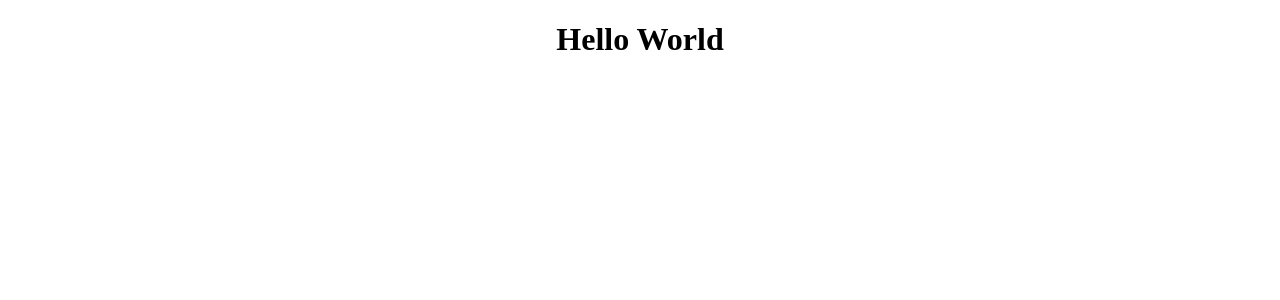
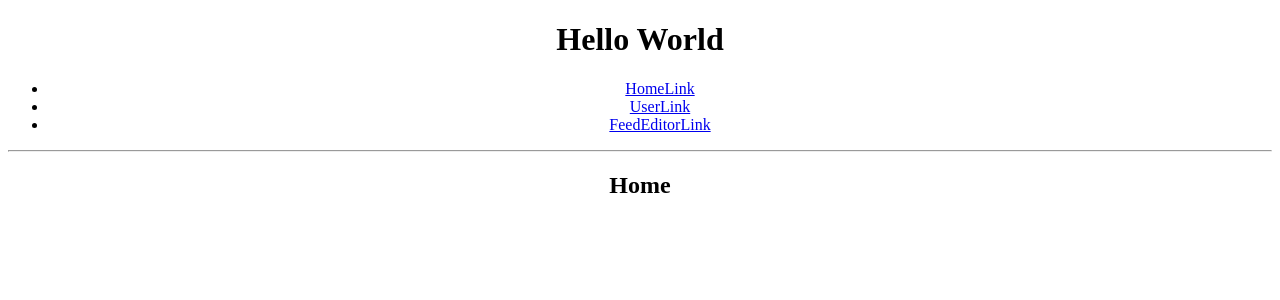
Before and after one commit to nicolehopkins/PursuitTube, a React (Create React App) app: page /#/Search/1 in a window 1280 px wide. Shown: the top 300 px of the page. Built offline with nearby package versions, Linux system fonts and the light colour scheme.

Commit message:
added link paths

```diff
--- a/src/App.js
+++ b/src/App.js
@@ -1,6 +1,5 @@
 import React, { Component } from 'react';
-
-import NavBar from './components/Nav';
+import Nav from './components/Nav';
 
 import './App.css';
 
@@ -10,6 +9,7 @@ class App extends Component {
 
       <div className="App">
         <h1>Hello World</h1>
+        <Nav />
       </div>
     );
   }
--- /dev/null
+++ b/src/components/FeedEditorLink.js
@@ -0,0 +1,13 @@
+import React, { Component } from 'react';
+
+class FeedEditorLink extends Component {
+  render() {
+    return (
+        <div>
+          <h2>FeedEditor</h2>
+        </div>
+    );
+  }
+}
+
+export default FeedEditorLink;
--- /dev/null
+++ b/src/components/HomeLink.js
@@ -0,0 +1,13 @@
+import React, { Component } from 'react';
+
+class HomeLink extends Component {
+  render() {
+    return (
+        <div>
+          <h2>Home</h2>
+        </div>
+    );
+  }
+}
+
+export default HomeLink;
--- a/src/components/Nav.js
+++ b/src/components/Nav.js
@@ -0,0 +1,31 @@
+import React, { Component } from 'react';
+import { BrowserRouter as Router, Route, Link } from 'react-router-dom';
+import HomeLink from './HomeLink';
+import UserLink from './UserLink';
+import FeedEditorLink from './FeedEditorLink';
+
+class Nav extends Component {
+  render() {
+    return (
+    <Router>
+        <div>
+          <nav className="navbar navbar-expand-lg navbar-light bg-light">
+          <ul className="navbar-nav mr-auto">
+            <li><Link to={'/'} className="nav-link"> HomeLink </Link></li>
+            <li><Link to={'/userlink'} className="nav-link">UserLink</Link></li>
+            <li><Link to={'/feedEditorLink'} className="nav-link">FeedEditorLink</Link></li>
+          </ul>
+          </nav>
+          <hr />
+          <>
+              <Route exact path='/' component={HomeLink} />
+              <Route path='/userlink' component={UserLink} />
+              <Route path='/feedEditorLink' component={FeedEditorLink} />
+          </>
+        </div>
+      </Router>
+    );
+  }
+}
+
+export default Nav;
--- /dev/null
+++ b/src/components/UserLink.js
@@ -0,0 +1,13 @@
+import React, { Component } from 'react';
+
+class UserLink extends Component {
+  render() {
+    return (
+        <div>
+          <h2>User</h2>
+        </div>
+    );
+  }
+}
+
+export default UserLink;
```
